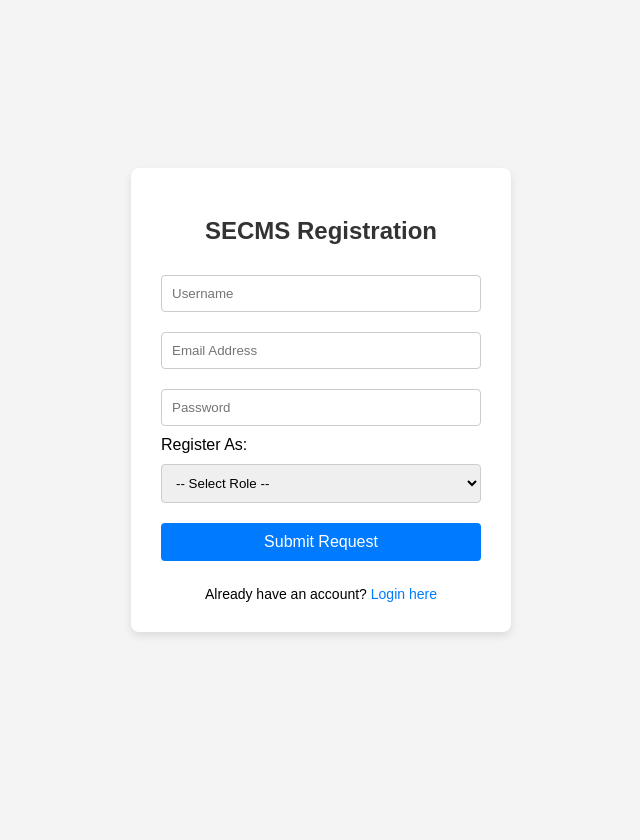
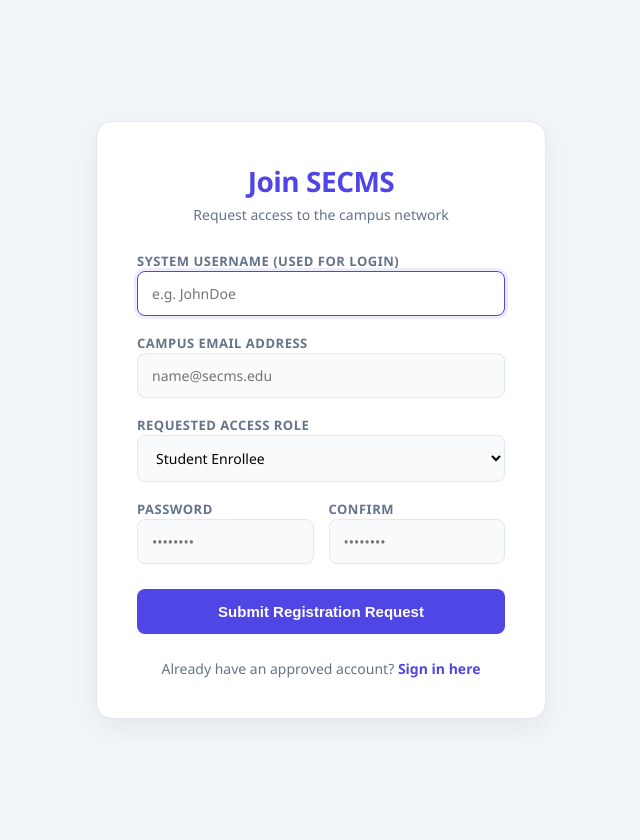
Before and after one commit to victor-vishal/SECMS, a PHP site: page /register.php in a window 1280 px wide. Shown: the whole page, without its empty margins (319-959 px from the left). Before the commit the page ends 636 px from the top, so only its background shows below. Run offline with PHP 8.4, Linux system fonts and the light colour scheme; data that the repository does not hold is empty.

Commit message:
Redesigned Login and Registration page

```diff
--- a/register.php
+++ b/register.php
@@ -1,125 +1,133 @@
 <?php
 include 'db_connect.php';
+session_start();
+
+// If already logged in, route them away
+if (isset($_SESSION['role'])) {
+    header("Location: login.php");
+    exit();
+}
 
 $message = "";
 
 if (isset($_POST['register'])) {
-    $name = mysqli_real_escape_string($conn, trim($_POST['username']));
+    $username = mysqli_real_escape_string($conn, trim($_POST['username']));
     $email = mysqli_real_escape_string($conn, trim($_POST['email']));
-    $password = password_hash($_POST['password'], PASSWORD_BCRYPT);
     $role = mysqli_real_escape_string($conn, $_POST['role']);
+    $password = $_POST['password'];
+    $confirm_password = $_POST['confirm_password'];
 
-    $course_code = "NULL";
-    $batch_id = "NULL";
+    // Basic Validation
+    if ($password !== $confirm_password) {
+        $message = "<div class='error-msg'>Passwords do not match!</div>";
+    } else {
+        // Check if username or email already exists
+        $check = $conn->query("SELECT id FROM users WHERE email = '$email' OR username = '$username'");
+        if ($check->num_rows > 0) {
+            $message = "<div class='error-msg'>This Username or Email is already registered.</div>";
+        } else {
+            // Hash password securely
+            $hashed_password = password_hash($password, PASSWORD_DEFAULT);
 
-    if ($role === 'student') {
-        $course_code = !empty($_POST['course_code']) ? "'" . mysqli_real_escape_string($conn, $_POST['course_code']) . "'" : "NULL";
-        $batch_id = !empty($_POST['batch_id']) ? intval($_POST['batch_id']) : "NULL";
-    }
+            // Insert new user as 'pending'
+            $sql = "INSERT INTO users (username, email, password, role, status) VALUES ('$username', '$email', '$hashed_password', '$role', 'pending')";
 
-    $check_email = $conn->query("SELECT id FROM users WHERE email='$email'");
-    if ($check_email->num_rows > 0) {
-        $message = "<div class='error'>This email is already registered!</div>";
-    } else {
-        $sql = "INSERT INTO users (username, email, password, role, status, course_code, batch_id)
-                VALUES ('$name', '$email', '$password', '$role', 'pending', $course_code, $batch_id)";
-
-        if ($conn->query($sql) === TRUE) {
-            $message = "<div class='success'>Registration successful! Awaiting Admin approval.</div>";
-        } else {
-            $message = "<div class='error'>Registration failed: " . $conn->error . "</div>";
+            if ($conn->query($sql) === TRUE) {
+                $message = "<div class='success-msg'>Registration request submitted! Please wait for Admin approval.</div>";
+            } else {
+                $message = "<div class='error-msg'>System Error: " . $conn->error . "</div>";
+            }
         }
     }
 }
-
-$live_courses = $conn->query("SELECT * FROM courses ORDER BY course_code ASC");
-$live_batches = $conn->query("SELECT * FROM batches ORDER BY batch_name DESC");
 ?>
 
 <!DOCTYPE html>
 <html lang="en">
 <head>
     <meta charset="UTF-8">
-    <title>SECMS - Register</title>
+    <meta name="viewport" content="width=device-width, initial-scale=1.0">
+    <title>Register - SECMS</title>
     <style>
-        body { font-family: Arial, sans-serif; background: #f4f4f4; display: flex; justify-content: center; align-items: center; min-height: 100vh; margin: 0; }
-        .register-container { background: #fff; padding: 30px; border-radius: 8px; box-shadow: 0 4px 8px rgba(0,0,0,0.1); width: 320px; margin: 20px 0; }
-        h2 { text-align: center; margin-bottom: 20px; color: #333; }
-        input, select, button { width: 100%; padding: 10px; margin: 10px 0; border: 1px solid #ccc; border-radius: 4px; box-sizing: border-box; }
-        button { background: #007BFF; color: white; border: none; cursor: pointer; font-size: 16px; }
-        button:hover { background: #0056b3; }
-        .error { color: red; font-size: 14px; text-align: center; }
-        .success { color: green; font-size: 14px; text-align: center; }
-        .login-link { text-align: center; margin-top: 15px; font-size: 14px; }
-        .login-link a { color: #007BFF; text-decoration: none; }
+        :root {
+            --primary: #4f46e5; --primary-hover: #4338ca;
+            --bg: #f1f5f9; --card: #ffffff; --border: #e2e8f0;
+            --text: #0f172a; --text-light: #64748b;
+        }
+
+        body { font-family: 'Segoe UI', system-ui, sans-serif; background: var(--bg); color: var(--text); margin: 0; display: flex; align-items: center; justify-content: center; min-height: 100vh; padding: 20px;}
+
+        .auth-card { background: var(--card); padding: 40px; border-radius: 16px; box-shadow: 0 10px 25px rgba(0,0,0,0.05); width: 100%; max-width: 450px; border: 1px solid var(--border); box-sizing: border-box; }
+
+        .logo-area { text-align: center; margin-bottom: 25px; }
+        .logo-area h1 { margin: 0; font-size: 28px; color: var(--primary); letter-spacing: -0.5px; }
+        .logo-area p { margin: 5px 0 0 0; color: var(--text-light); font-size: 14px; }
+
+        form { display: grid; grid-template-columns: 1fr; gap: 15px; }
+
+        label { font-size: 13px; font-weight: 600; color: var(--text-light); text-transform: uppercase; letter-spacing: 0.5px; margin-bottom: -5px;}
+        input, select { width: 100%; padding: 12px 14px; border: 1px solid var(--border); border-radius: 8px; box-sizing: border-box; font-size: 14px; transition: 0.2s; background: #f8fafc; font-family: inherit;}
+        input:focus, select:focus { outline: none; border-color: var(--primary); background: #ffffff; box-shadow: 0 0 0 3px rgba(79, 70, 229, 0.1); }
+
+        button { background: var(--primary); color: white; border: none; font-weight: 600; cursor: pointer; padding: 14px; border-radius: 8px; font-size: 15px; margin-top: 10px; transition: 0.2s; }
+        button:hover { background: var(--primary-hover); transform: translateY(-1px); }
+
+        .error-msg { background: #fee2e2; color: #991b1b; padding: 12px; border-radius: 8px; font-size: 14px; font-weight: 500; margin-bottom: 20px; border: 1px solid #f87171; text-align: center; }
+        .success-msg { background: #d1fae5; color: #065f46; padding: 12px; border-radius: 8px; font-size: 14px; font-weight: 500; margin-bottom: 20px; border: 1px solid #34d399; text-align: center; }
+
+        .footer-link { text-align: center; margin-top: 25px; font-size: 14px; color: var(--text-light); }
+        .footer-link a { color: var(--primary); text-decoration: none; font-weight: 600; }
+        .footer-link a:hover { text-decoration: underline; }
     </style>
 </head>
 <body>
 
-<div class="register-container">
-    <h2>SECMS Registration</h2>
+<div class="auth-card">
+    <div class="logo-area">
+        <h1>Join SECMS</h1>
+        <p>Request access to the campus network</p>
+    </div>
+
     <?php echo $message; ?>
+
     <form action="register.php" method="POST">
-        <input type="text" name="username" placeholder="Username" required>
-        <input type="email" name="email" placeholder="Email Address" required>
-        <input type="password" name="password" placeholder="Password" required>
+        <div>
+            <label for="username">System Username (Used for Login)</label>
+            <input type="text" name="username" id="username" placeholder="e.g. JohnDoe" required autofocus>
+        </div>
 
-        <label for="role">Register As:</label>
-        <select name="role" id="role_selector" onchange="toggleStudentFields()" required>
-            <option value="">-- Select Role --</option>
-            <option value="student">Student</option>
-            <option value="faculty">Faculty Member</option>
-            <option value="admin">Administrator</option>
-        </select>
+        <div>
+            <label for="email">Campus Email Address</label>
+            <input type="email" name="email" id="email" placeholder="name@secms.edu" required>
+        </div>
 
-        <div id="student_academic_fields" style="display: none;">
-            <label for="course_code">Assigned Academic Course:</label>
-            <select name="course_code" id="course_code">
-                <option value="">-- Choose Course Stream --</option>
-                <?php while($c = $live_courses->fetch_assoc()): ?>
-                    <option value="<?php echo $c['course_code']; ?>">
-                        [<?php echo $c['course_code']; ?>] <?php echo $c['course_name']; ?>
-                    </option>
-                <?php endwhile; ?>
+        <div>
+            <label for="role">Requested Access Role</label>
+            <select name="role" id="role" required>
+                <option value="student">Student Enrollee</option>
+                <option value="faculty">Faculty / Staff Member</option>
+                <option value="admin">System Administrator</option>
             </select>
+        </div>
 
-            <label for="batch_id">Academic Graduation Batch Frame:</label>
-            <select name="batch_id" id="batch_id">
-                <option value="">-- Choose Graduation Batch --</option>
-                <?php while($b = $live_batches->fetch_assoc()): ?>
-                    <option value="<?php echo $b['id']; ?>">
-                        Batch <?php echo $b['batch_name']; ?> (Current Sem: <?php echo $b['current_semester']; ?>)
-                    </option>
-                <?php endwhile; ?>
-            </select>
-        </div> <button type="submit" name="register">Submit Request</button>
+        <div style="display: grid; grid-template-columns: 1fr 1fr; gap: 15px;">
+            <div>
+                <label for="password">Password</label>
+                <input type="password" name="password" id="password" placeholder="••••••••" required>
+            </div>
+            <div>
+                <label for="confirm_password">Confirm</label>
+                <input type="password" name="confirm_password" id="confirm_password" placeholder="••••••••" required>
+            </div>
+        </div>
+
+        <button type="submit" name="register">Submit Registration Request</button>
     </form>
-    <div class="login-link">
-        Already have an account? <a href="login.php">Login here</a>
+
+    <div class="footer-link">
+        Already have an approved account? <a href="login.php">Sign in here</a>
     </div>
 </div>
 
-<script>
-function toggleStudentFields() {
-    var roleSelector = document.getElementById('role_selector');
-    var studentFieldsDiv = document.getElementById('student_academic_fields');
-
-    var courseInput = document.getElementById('course_code');
-    var batchInput = document.getElementById('batch_id');
-
-    if (roleSelector.value === 'student') {
-        studentFieldsDiv.style.display = 'block';
-        courseInput.required = true;
-        batchInput.required = true;
-    } else {
-        studentFieldsDiv.style.display = 'none';
-        courseInput.required = false;
-        batchInput.required = false;
-        courseInput.value = "";
-        batchInput.value = "";
-    }
-}
-</script>
-
 </body>
 </html>
```
Also changed, not shown: login.php (+79 -41 lines).
